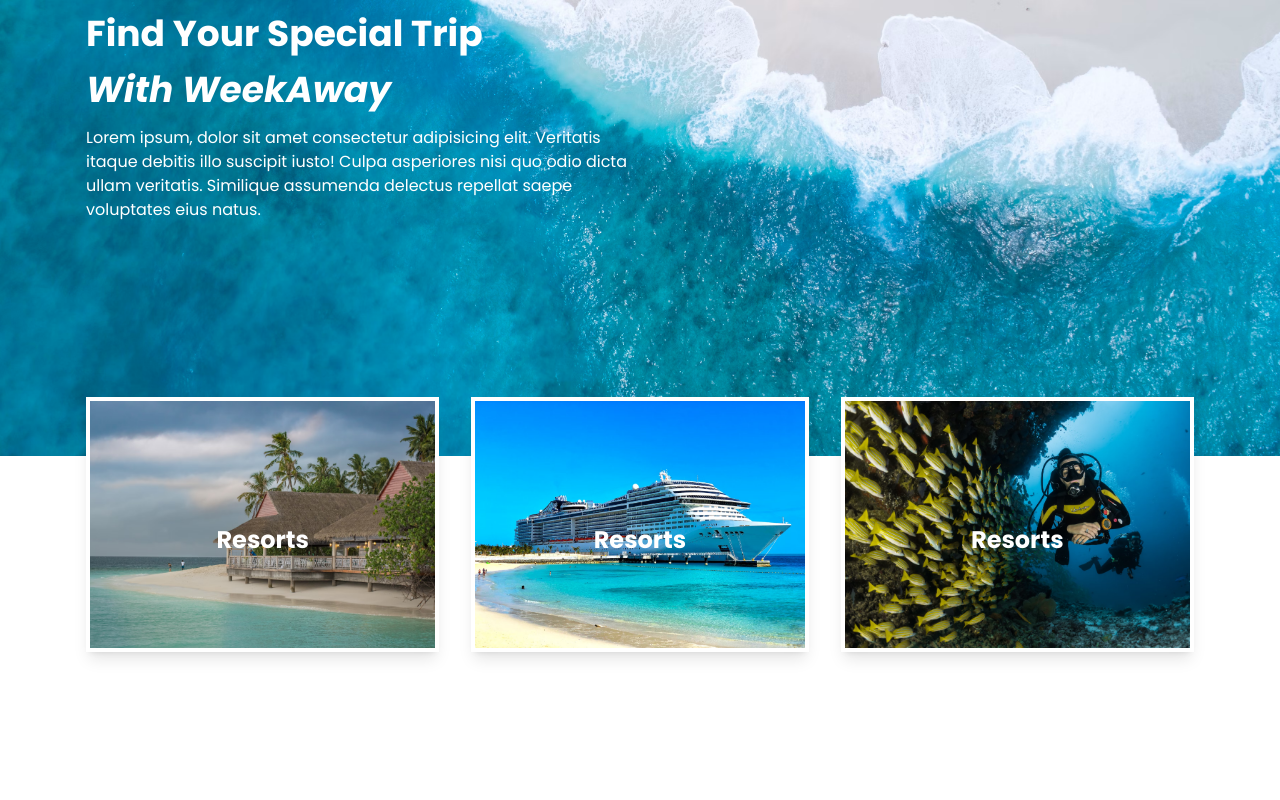
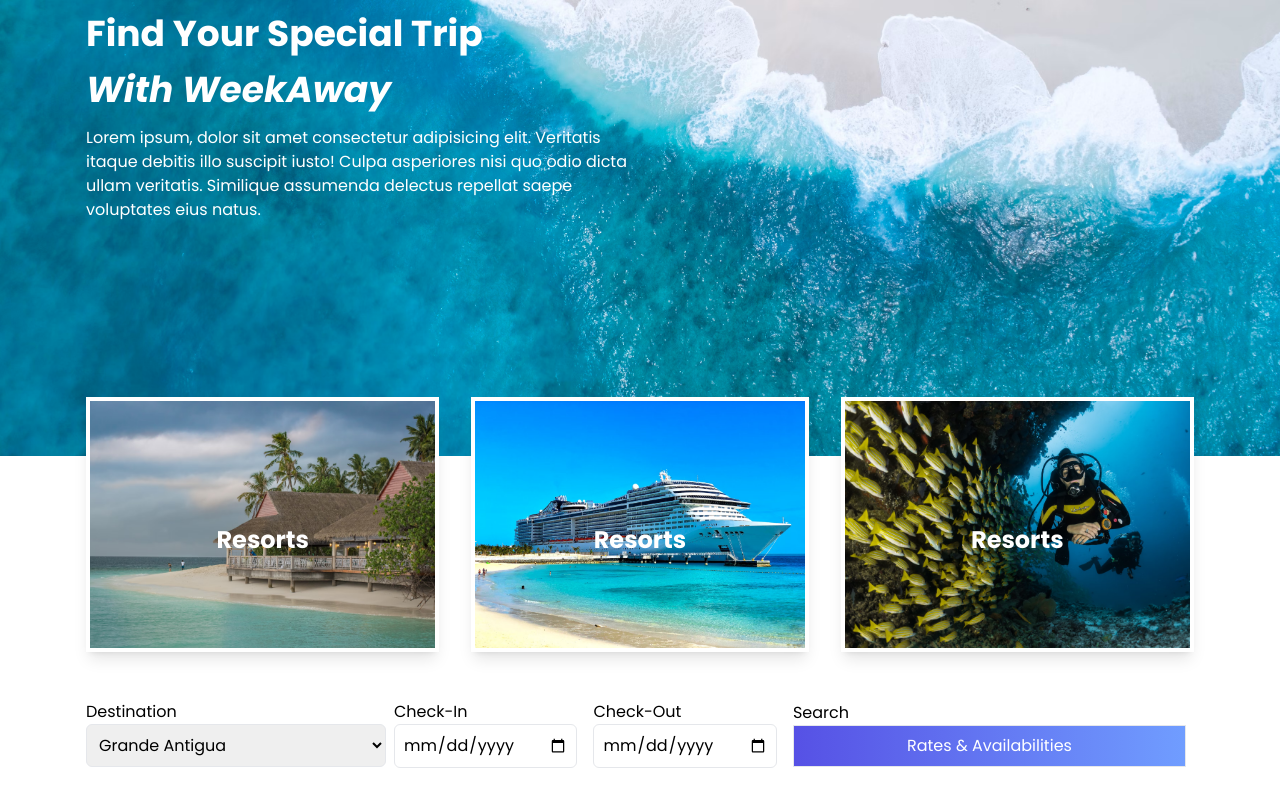
Before and after one commit to tayoolaigbe/weekaway, a React (Vite) app: page / in a window 1280 px wide. Shown: the part 322-1122 px from the top of the page. Built offline with nearby package versions, Linux system fonts and the light colour scheme.

Commit message:
FInished the Booking.jsx section

```diff
--- a/src/App.jsx
+++ b/src/App.jsx
@@ -1,5 +1,6 @@
 import React from 'react';
 import Activities from './components/Activities';
+import Booking from './components/Booking';
 import Hero from './components/Hero';
 import Navbar from './components/Navbar';
 import Topbar from './components/Topbar';
@@ -11,6 +12,7 @@ const App = () => {
 			<Navbar />
 			<Hero />
 			<Activities />
+			<Booking />
 		</div>
 	);
 };
--- /dev/null
+++ b/src/components/Booking.jsx
@@ -0,0 +1,35 @@
+import React from 'react';
+
+const Booking = () => {
+	return (
+		<div id="deals" className="max-w-[1140px] m-auto w-full p-4">
+			<form className="lg:flex lg:justifiy-between w-full items-center">
+				<div className="flex flex-col my-2 py-2">
+					<label>Destination</label>
+					<select className="lg:w-[300px] md:w-full border rounded-md p-2">
+						<option>Grande Antigua</option>
+						<option>Key West</option>
+						<option>Maldives</option>
+						<option>Cozumel</option>
+					</select>
+				</div>
+				<div className="flex w-full">
+					<div className="flex flex-col w-full lg:max-w-[250px] my-2 p-2">
+						<label>Check-In</label>
+						<input className="border rounded-md p-2" type="date" />
+					</div>
+					<div className="flex flex-col w-full lg:max-w-[250px] my-2 p-2">
+						<label>Check-Out</label>
+						<input className="border rounded-md p-2" type="date" />
+					</div>
+				</div>
+				<div className="flex flex-col my-2 p-2 w-full">
+					<label>Search</label>
+					<button className="w-full">Rates & Availabilities</button>
+				</div>
+			</form>
+		</div>
+	);
+};
+
+export default Booking;
```
